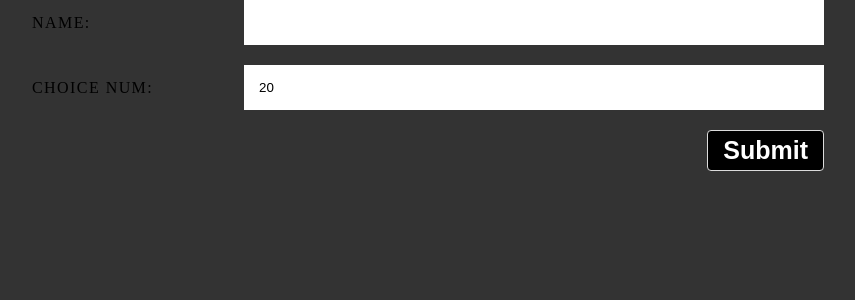
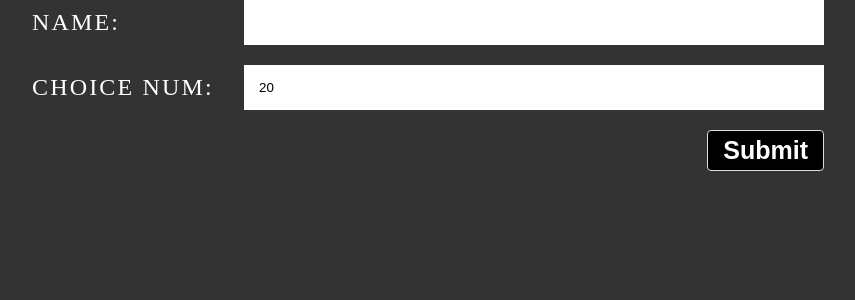
Before and after one commit to hiroTochigi/dice, a Django app: page /choiceset/ in a window 1280 px wide. Shown: the part 98-398 px from the top of the page, without its empty margins (216-1071 px from the left). Run offline with Django 3.2, Linux system fonts and the light colour scheme.

Commit message:
change label style

```diff
--- a/choices/static/form/form.css
+++ b/choices/static/form/form.css
@@ -59,3 +59,8 @@ input[type="submit"] {
     margin-left: auto;
     display: block;
 }
+
+li label {
+  font-size: 1.5rem;
+  color: white;
+}
--- a/choices/static/manage/main.js
+++ b/choices/static/manage/main.js
@@ -1,8 +1,6 @@
 
 const choice_box_arr = Array.from(document.querySelectorAll(".manage-choice-box"));
 const choice_set_arr = Array.from(document.querySelectorAll(".choice-set-box"));
-
-
 
 const getCookie = (name) => {
     let cookieValue = null;
--- a/choices/templates/choices/form.html
+++ b/choices/templates/choices/form.html
@@ -15,7 +15,7 @@
                 <li>
                     {{ form.non_field_errors }}
                     {{ form.choice.errors }}
-                    <label for="{{ form.choice.id_for_label }}">Choice {{i}}:</label>
+                    <label for="{{ form.choice.id_for_label }}">Choice {{i|add:1}}:</label>
                     {{ form.choice }}
                 </li>
             {% endfor %}
```
